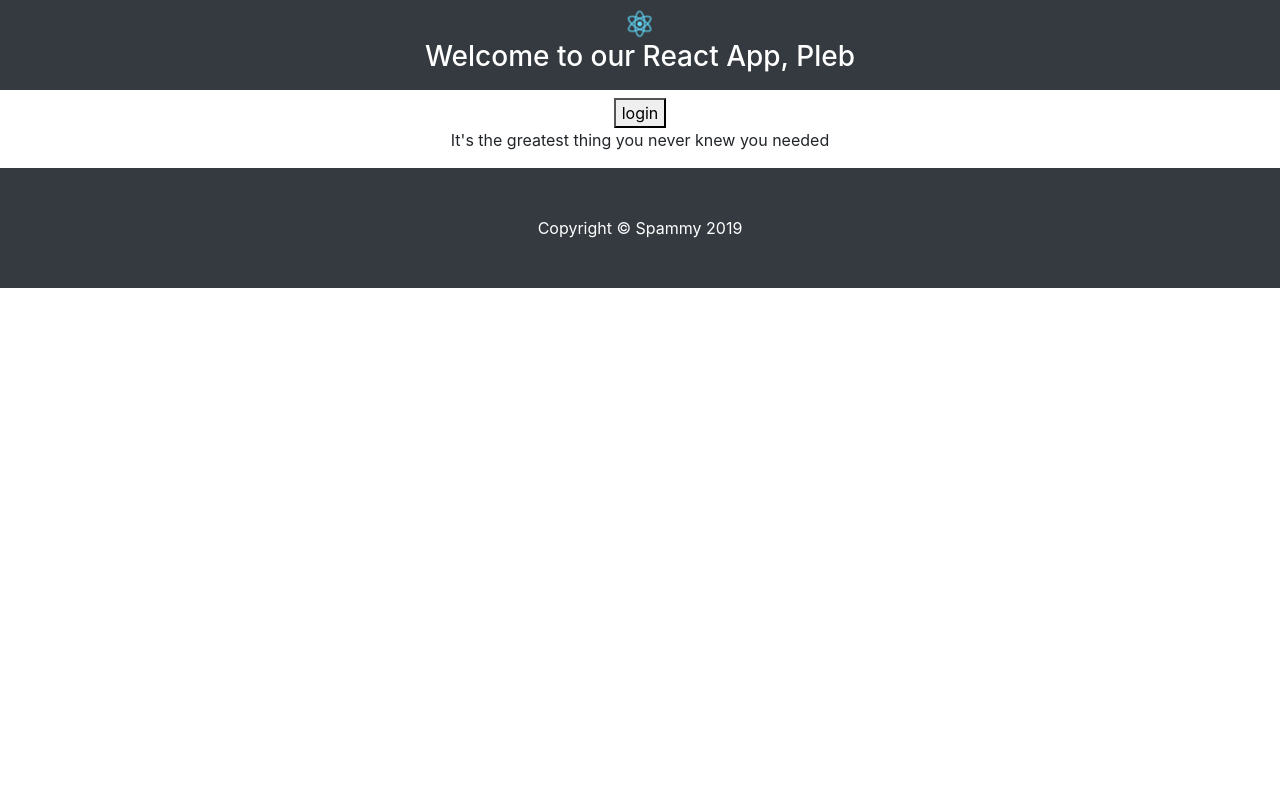
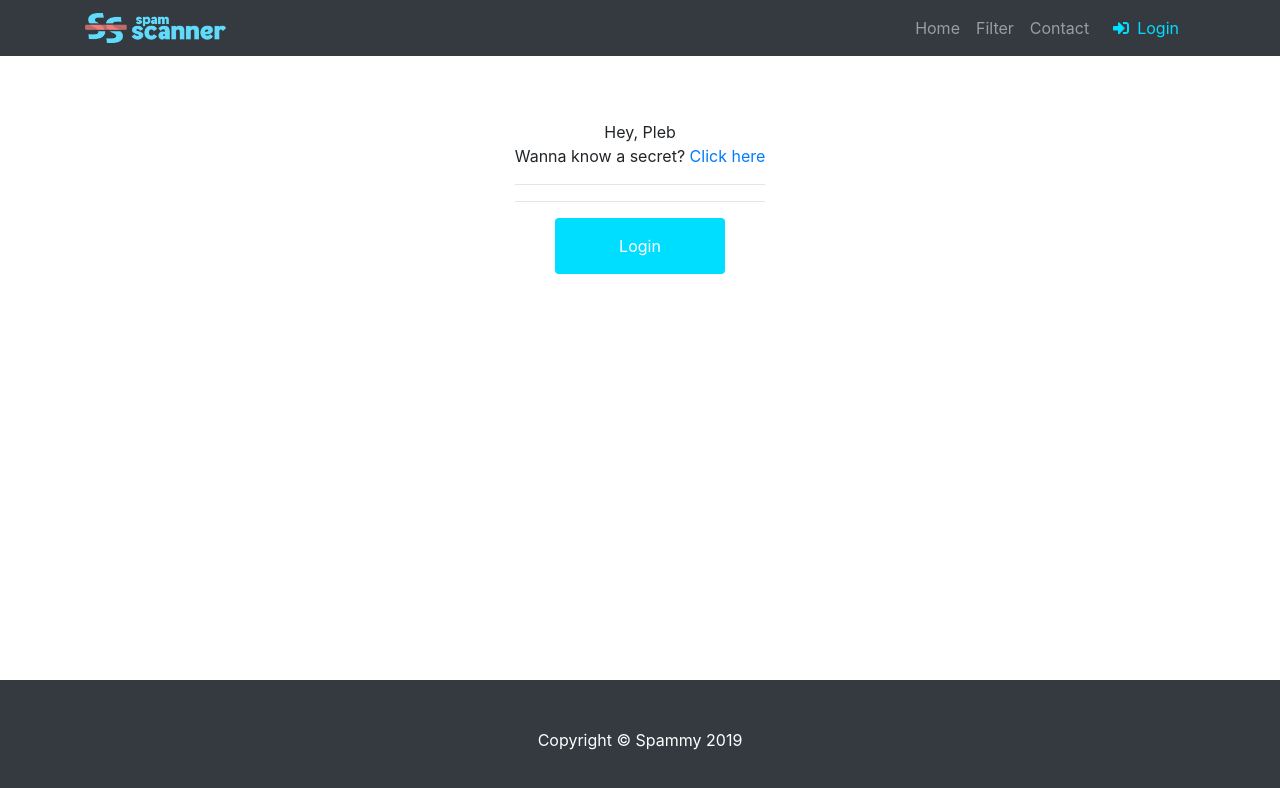
Before and after one commit to AlexLotus/Spam-Scanner, a React (Create React App) app in the folder plino/web/: page / in a window 1280 px wide. Shown: the top 788 px of the page. Built offline with nearby package versions, Linux system fonts and the light colour scheme; what auth0-js would draw is missing.

Commit message:
🎨 Styling updates to everything
* Update buttons to rebass
* Clean up layout
* Match up colors

```diff
--- a/plino/web/package.json
+++ b/plino/web/package.json
@@ -12,7 +12,8 @@
     "react-dom": "^16.8.2",
     "react-router-dom": "^4.3.1",
     "react-scripts": "^2.1.8",
-    "rebass": "^3.1.0"
+    "rebass": "^3.1.0",
+    "styled-components": "^4.2.0"
   },
   "scripts": {
     "start": "react-scripts start",
--- a/plino/web/src/App.css
+++ b/plino/web/src/App.css
@@ -3,7 +3,13 @@
 }
 
 .App-logo {
-  animation: App-logo-spin infinite 20s linear;
+  /* animation: App-logo-spin infinite 20s linear; */
+  height: 4vmin;
+  pointer-events: none;
+}
+
+.react-logo {
+  /* animation: App-logo-spin infinite 20s linear; */
   height: 4vmin;
   pointer-events: none;
 }
@@ -42,7 +48,7 @@ section {
   padding-bottom: 55px;
 }
 
-a:hover{
+a:hover {
   text-decoration: none;
 }
 
@@ -51,7 +57,7 @@ a:hover{
 }
 
 .linear {
-  background-image: linear-gradient(90deg, #0f0c29,#302b63,#24243e);
+  background-image: linear-gradient(90deg, #0f0c29, #302b63, #24243e);
 }
 .white {
   color: white;
@@ -60,7 +66,7 @@ a:hover{
   margin: auto;
 }
 .red {
-  background-color: #F22613;
+  background-color: #f22613;
 }
 
 .notify {
@@ -84,7 +90,7 @@ input[type="file"] {
 }
 .custom-file-upload:hover {
   background-color: #0069d9;
-  border-color:#0062cc;
+  border-color: #0062cc;
   color: white;
 }
 
@@ -101,8 +107,6 @@ input[type="file"] {
   margin-top: -3px;
 }
 
-
-
 .right {
   padding-left: 25px;
 }
@@ -113,7 +117,7 @@ input[type="file"] {
 
 .red {
   color: red;
-  background-color: rgba(0,0,0,0);
+  background-color: rgba(0, 0, 0, 0);
 }
 .green {
   color: green;
--- a/plino/web/src/App.js
+++ b/plino/web/src/App.js
@@ -1,5 +1,5 @@
 import React, { Component } from "react";
-import { BrowserRouter as Router, Route, Link } from "react-router-dom";
+import { BrowserRouter as Router, Route, Link, Switch } from "react-router-dom";
 import Header from "./components/Header";
 import Home from "./components/Home";
 import Filter from "./components/Filter";
@@ -13,7 +13,10 @@ import logo from "./logo.svg";
 
 class App extends Component {
   render() {
+    const { auth } = this.props;
     let mainComponent = "";
+
+    console.log(auth.isAuthenticated());
     switch (this.props.location) {
       case "":
         mainComponent = <Main {...this.props} />;
@@ -40,34 +43,74 @@ class App extends Component {
         mainComponent = <NotFound />;
     }
     return (
-      <div className="App">
+      <Router>
+        <div
+          className="App"
+          style={{
+            display: "flex",
+            flexDirection: "column",
+            minHeight: "100vh"
+          }}
+        >
           <nav
-          className="navbar navbar-expand-lg navbar-dark bg-dark fixed-top App-header"
+            className="navbar navbar-expand-lg navbar-dark bg-dark App-header"
             id="mainNav"
           >
-          <header className="App-Header">
-            <img src={logo} className="App-logo" alt="logo" />
+            <Header className="App-Header" {...this.props}>
+              {/* <img src={logo} className="App-logo" alt="logo" /> */}
               {/* So this is where the header gets cut off from the logo (if you uncomment the router)...need to fix
           Also possible remove the router and replace with a full switch case
       */}
-            <h3 className="App-Title">
+              {/* <h3 className="App-Title">
                 Welcome to our React App, {this.props.name}
-            </h3>
-          </header>
-        </nav>
-        {mainComponent}
+              </h3> */}
+            </Header>
             <p className="App-Intro">
               It's the greatest thing you never knew you needed
             </p>
+          </nav>
+          <div className="container-fluid" style={{ flex: "1 1 auto" }}>
+            <div className="row flex-xl-nowrap justify-content-center">
+              <Switch>
+                <Route path="/" exact render={() => <Main {...this.props} />} />
+                <Route
+                  path="/secret"
+                  render={routerProps =>
+                    auth.isAuthenticated() ? (
+                      <Secret {...this.props} {...routerProps} />
+                    ) : (
+                      <NotFound />
+                    )
+                  }
+                />
+                <Route path="/home" render={() => <Home {...this.props} />} />
+                <Route
+                  path="/callback"
+                  render={() => <Callback {...this.props} />}
+                />
+                <Route
+                  path="/new"
+                  render={() => <UpdatedFilter {...this.props} />}
+                />
+                <Route
+                  path="/filter"
+                  render={() => <Filter {...this.props} />}
+                />
+                <Route component={NotFound} />
+              </Switch>
+              {/* {mainComponent} */}
               <p className="dark"> </p>
+            </div>
+          </div>
           <footer className="py-5 bg-dark">
-          <div className="container">
+            <div className="container col">
               <p className="m-0 text-center text-white">
                 Copyright &copy; Spammy 2019
               </p>
             </div>
           </footer>
         </div>
+      </Router>
     );
   }
 }
--- a/plino/web/src/components/Header.js
+++ b/plino/web/src/components/Header.js
@@ -1,20 +1,31 @@
 import React, { Component } from "react";
-import { Link } from "react-router-dom";
+import { NavLink, Link } from "react-router-dom";
 import logo from "./../logo.svg";
+import SpamScannerLogo from "./../images/logo.png";
 import "./../App.css";
+import { Button } from "rebass";
+import { FontAwesomeIcon } from "@fortawesome/react-fontawesome";
+import { faSignOutAlt, faSignInAlt } from "@fortawesome/free-solid-svg-icons";
 
 export default class Header extends Component {
   render() {
+    console.log(this.props);
+    const { auth } = this.props;
+
     return (
       <nav
         className="navbar navbar-expand-lg navbar-dark bg-dark fixed-top App-header"
         id="mainNav"
       >
         <div className="container">
-            <a className="navbar-brand" href="#page-top">
-              <img src={logo} className="App-logo" alt="logo" />
-              Spam Filter
-            </a>
+          <Link className="navbar-brand" to="home">
+            <img
+              src={SpamScannerLogo}
+              height={30}
+              className="d-inline-block align-top"
+              alt="logo"
+            />
+          </Link>
           <button
             className="navbar-toggler"
             type="button"
@@ -29,28 +40,49 @@ export default class Header extends Component {
           <div className="collapse navbar-collapse" id="navbarResponsive">
             <ul className="navbar-nav ml-auto">
               <li className="nav-item">
-                  <Link to="/">
-                    <a className="nav-link">
-                        Home
-                    </a>
-                  </Link>
+                <NavLink to="/home">
+                  <a className="nav-link">Home</a>
+                </NavLink>
               </li>
               <li className="nav-item">
-                  <Link to="/new">
-                    <a className="nav-link">
-                    Filtering
-                    </a>
-                  </Link>
+                <NavLink to="/new">
+                  <a className="nav-link">Filter</a>
+                </NavLink>
               </li>
               <li className="nav-item">
-                  <a className="nav-link enabled" href="#contact">
+                <a className="nav-link" href="home#contact">
                   Contact
                 </a>
+              </li>
+              <li className="nav-item">
+                {auth.isAuthenticated() ? (
+                  <NavLink to="/secret">
+                    <Button bg="transparent" color="#fe7676">
+                      <FontAwesomeIcon
+                        icon={faSignOutAlt}
+                        style={{ marginRight: 8 }}
+                      />
+                      Logout
+                    </Button>
+                  </NavLink>
+                ) : (
+                  <Button
+                    bg="transparent"
+                    color="#00deff"
+                    onClick={this.props.auth.login}
+                  >
+                    <FontAwesomeIcon
+                      icon={faSignInAlt}
+                      style={{ marginRight: 8 }}
+                    />
+                    Login
+                  </Button>
+                )}
               </li>
             </ul>
           </div>
         </div>
       </nav>
     );
-    };
   }
+}
--- a/plino/web/src/components/Home.js
+++ b/plino/web/src/components/Home.js
@@ -5,33 +5,40 @@ import logo from "./../images/ss.png";
 import { Link } from "react-router-dom";
 import { homedir } from "os";
 import "./../App";
-
+import { Button, Image, Text } from "rebass";
 
 export default class Home extends Component {
   render() {
     return (
       <div>
         <section id="landing" className="linear">
-                    <img className="logo" src={logo}/>
+          <Image width={[1 / 3, 1 / 3, 1 / 4]} src={logo} />
           <h1 className="white">Welcome to Spam Scanner </h1>
 
           <p className="lead white">
-                        Spammy is an application made for simplifying the spam filtering process.
-                        Use our FREE online service to filter out multiple messages! You can submit
-                        your requests with messages seperated by commas! Support for file uploads
-                        and downloads are in planning 2019!
+            Spammy is an application made for simplifying the spam filtering
+            process. Use our FREE online service to filter out multiple
+            messages! You can submit your requests with messages seperated by
+            commas! Support for file uploads and downloads are in planning 2019!
           </p>
 
           <div>
-                        <br/>
-                        <button><a href="/new">Try it out!</a></button>
-                        <br/>
-                        or you can <br/> <button><a href="/secret">logout</a></button>
+            <br />
+            <Link to="/new">
+              <Button bg="#00deff" px={[3, 5]} py={[2, 3]}>
+                Try it out!
+              </Button>
+            </Link>
+            <br />
+            <Link to="/secret">
+              <Button bg="transparent" mt={1} fontSize={1}>
+                <Text fontWeight="normal">Logout</Text>
+              </Button>
+            </Link>
           </div>
           {/* <Link to="/new">
                         <input type="button" value="Try it out!" className="btn btn-lg btn-danger" />
                     </Link> */}
-
         </section>
 
         <section id="services" className="bg-light">
@@ -67,5 +74,5 @@ export default class Home extends Component {
         </section>
       </div>
     );
-    };
   }
+}
--- a/plino/web/src/components/Main.js
+++ b/plino/web/src/components/Main.js
@@ -1,22 +1,30 @@
-import React, {Component} from "react";
+import React, { Component } from "react";
+import { Box, Button } from "rebass";
 
 export default class Main extends Component {
   render() {
     return (
+      <Box py={5}>
+        <p className="App-Intro">
+          Hey, {this.props.name}
+          <br /> Wanna know a secret? <a href="/secret">Click here</a>
+        </p>
+        {!this.props.auth.isAuthenticated() && (
           <div>
-            <p className="App-Intro">
-           Hey, {this.props.name}<br/> Wanna know a secret? <a href="/secret">Click here</a>
-           </p>
-            {!this.props.auth.isAuthenticated() &&
-            <div>
-                <hr/>
+            <hr />
             {/* {Please login first} */}
-                <hr/>
-                <button onClick={this.props.auth.login}>login </button>
+            <hr />
+            <Button
+              bg="#00deff"
+              px={[3, 5]}
+              py={[2, 3]}
+              onClick={this.props.auth.login}
+            >
+              Login
+            </Button>
           </div>
-            }
-
-        </div>
-            )
+        )}
+      </Box>
+    );
   }
 }
--- a/plino/web/src/components/Secret.js
+++ b/plino/web/src/components/Secret.js
@@ -1,13 +1,38 @@
-import React, {Component} from "react";
+import React, { Component } from "react";
+import { Box, Button } from "rebass";
 
 export default class Secret extends Component {
-    render() {
-        return (
-            <div>
-                It's a secret. Now you can goto <a href="/home">Home</a>
-                <br/>
-                <button onClick={this.props.auth.logout}>Logout</button>
-            </div>
-            )
-    }
+  constructor(props) {
+    super(props);
+    this.state = {
+      timer: 10
+    };
+  }
+
+  componentDidMount() {
+    const { history } = this.props;
+
+    setInterval(() => {
+      const { timer } = this.state;
+      if (timer === 0) {
+        history.push("/home");
+        return;
+      }
+      this.setState({ timer: timer - 1 });
+    }, 1000);
+  }
+
+  render() {
+    const { timer } = this.state;
+    return (
+      <Box py={5}>
+        It's a secret. Now you can go <a href="/home">Home</a>.
+        <p>Redirecting home in {timer} seconds...</p>
+        <br />
+        <Button onClick={this.props.auth.logout} bg="#fe7676" mt={4}>
+          Logout
+        </Button>
+      </Box>
+    );
+  }
 }
--- a/plino/web/src/components/UpdatedFilter.js
+++ b/plino/web/src/components/UpdatedFilter.js
@@ -164,10 +164,13 @@ export default class UpdatedFilter extends Component {
     const { isLoaded, message, notify } = this.state;
 
     return (
-      <div>
+      <div className="container-fluid">
+        <div className="row flex-column">
           <header className="bg-primary text-white">
             <div className="container text-center">
-            <p className="lead">A spam filtering application for your inbox!</p>
+              <p className="lead">
+                A spam filtering application for your inbox!
+              </p>
             </div>
           </header>
 
@@ -175,9 +178,10 @@ export default class UpdatedFilter extends Component {
             <div className="container">
               <div className="row">
                 <div className="col-lg-8 mx-auto">
-                <img className="logo" src={logo} />
+                  {/* <img className="logo" src={logo} /> */}
                   <p className="lead">
-                  Quickly and easily classify your text messages as spam or ham.
+                    Quickly and easily classify your text messages as spam or
+                    ham.
                   </p>
                   <div className="card">
                     <div className="card-body">
@@ -200,7 +204,10 @@ export default class UpdatedFilter extends Component {
                         </div>
 
                         <div>
-                        <label for="file-upload" class="custom-file-upload">
+                          <label
+                            for="file-upload"
+                            className="custom-file-upload"
+                          >
                             <FontAwesomeIcon
                               className="icon"
                               icon={faCloudUploadAlt}
@@ -224,7 +231,9 @@ export default class UpdatedFilter extends Component {
                       </form>
                     </div>
                     <div className="card-footer">
-                    <strong className="m-2 black">{this.state.loading}</strong>
+                      <strong className="m-2 black">
+                        {this.state.loading}
+                      </strong>
                       {this.state.hamCount > 0 || this.state.spamCount > 0 ? (
                         <div>
                           <h2>
@@ -269,6 +278,7 @@ export default class UpdatedFilter extends Component {
             </div>
           </section>
         </div>
+      </div>
     );
   }
 }
```
Also changed, not shown: 1 other file (tests, documents, lock files or other folders). Lines whose indentation alone changed are shown as unchanged.
